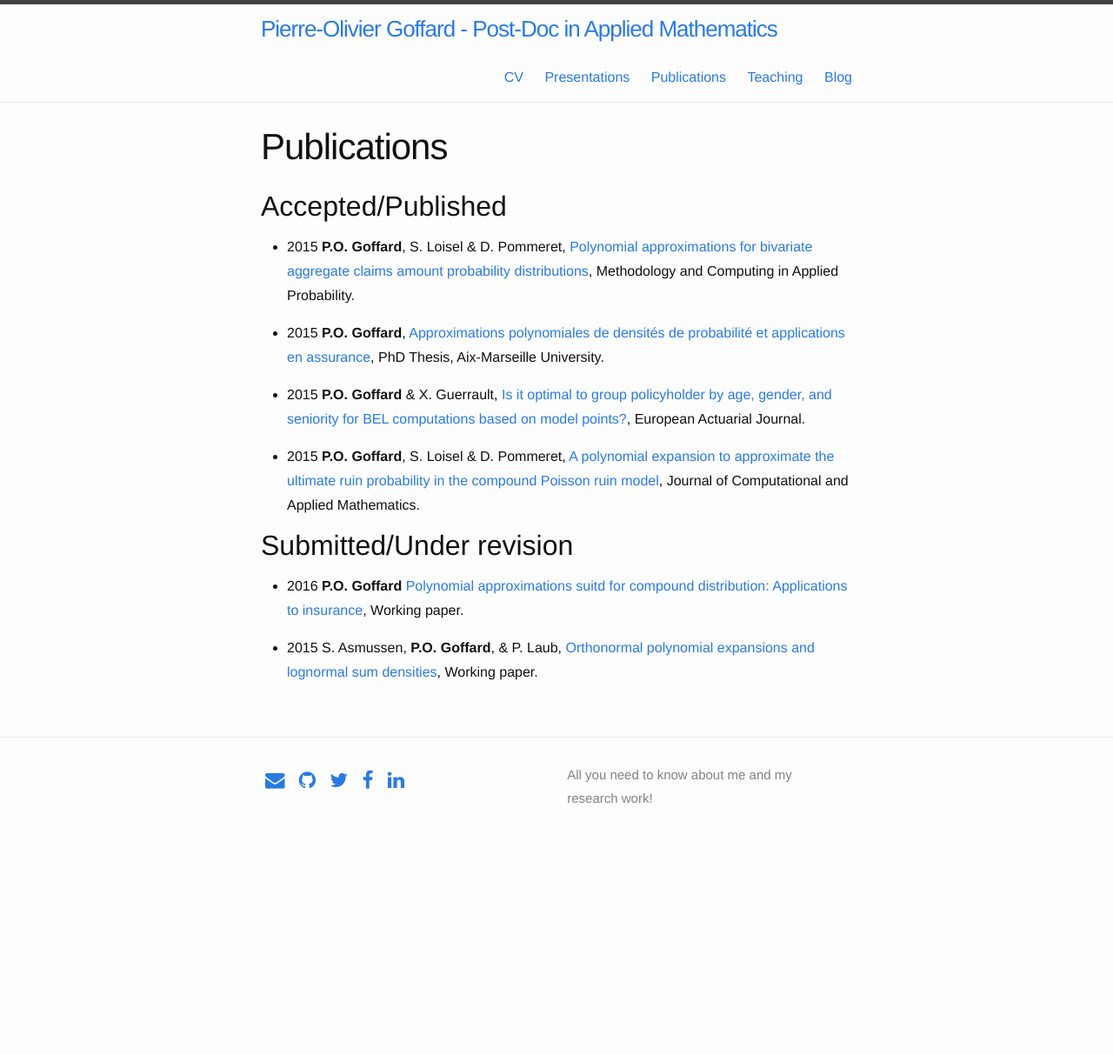
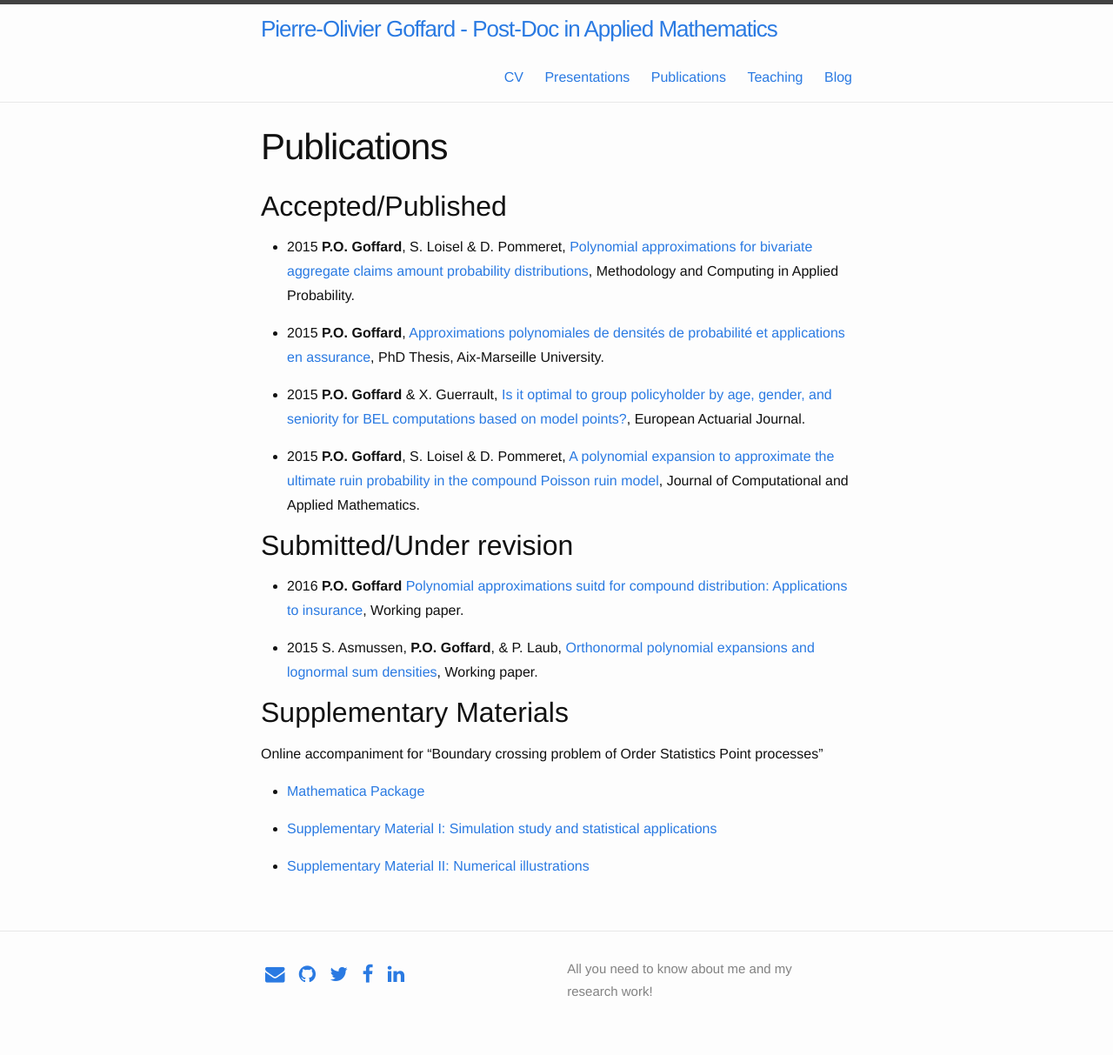
Before and after one commit to LaGauffre/LaGauffre.github.io, a Jekyll site: the page built from Publications.md, in a window 1280 px wide. Shown: the whole page at 87% size. Built offline with Jekyll 4.4.1, drawn with Linux system fonts in a browser that asks for light colours; nearby versions of some CDN libraries; before the commit the page ends 991 px from its top, so only the background shows below that.

Commit message:
Supplementary Materials

```diff
--- a/Publications.md
+++ b/Publications.md
@@ -19,3 +19,13 @@ permalink: /Publi/
 * 2016 **P.O. Goffard** [Polynomial approximations suitd for compound distribution: Applications to insurance](/Publications/GoffardPO_SCOR_Paper.pdf), Working paper.
 
 * 2015 S. Asmussen, **P.O. Goffard**, & P. Laub, [Orthonormal polynomial expansions and lognormal sum densities](/Publications/Asmussen_Goffard_Laub_LogNormalPolynomialApproximation.pdf), Working paper.
+
+## Supplementary Materials
+
+Online accompaniment for "Boundary crossing problem of Order Statistics Point processes"
+
+- [Mathematica Package](/Publications/SupplementaryMaterial/BoundaryCrossingOSPP/BoundaryCrossingOSPPBoundaryPackage.wl)
+
+- [Supplementary Material I: Simulation study and statistical applications](/Publications/SupplementaryMaterial/BoundaryCrossingOSPP/BoundaryCrossingOSPPSimulationStudy.nb.)
+
+- [Supplementary Material II: Numerical illustrations](/Publications/SupplementaryMaterial/BoundaryCrossingOSPP/OSPPBoundaryCrossingNumericalIllustrations.nb)
--- a/_includes/head.html
+++ b/_includes/head.html
@@ -2,7 +2,9 @@
     <meta charset="utf-8">
     <meta name="viewport" content="width=device-width initial-scale=1" />
     <meta http-equiv="X-UA-Compatible" content="IE=edge">
-
+    <script type="text/javascript" async
+  src="https://cdn.mathjax.org/mathjax/latest/MathJax.js?config=TeX-MML-AM_CHTML">
+    </script>
 
 
 
```
Also changed, not shown: _posts/2016-07-27-first-crossing-time-tail-function-mixed-poisson-process.markdown (added, +47 -0 lines), Photos/FirstCrossingTimeBlogPost/FirstCrossingTimeBlogPost.png (added), 3 other files.
